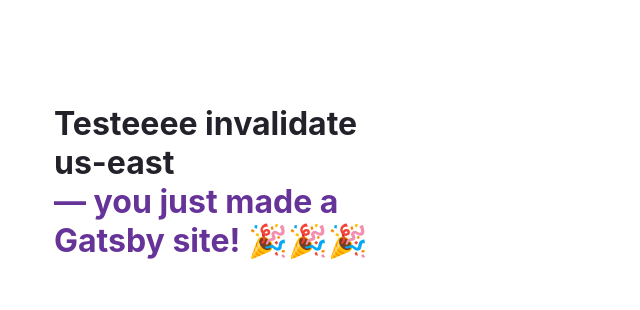
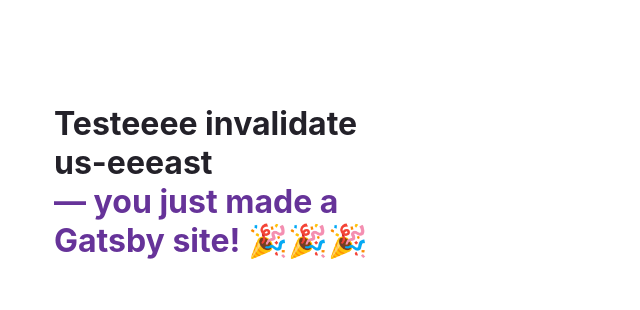
Before and after one commit to cesarolvr/istop-web, a Gatsby site: page / in a window 1280 px wide. Shown: the top 310 px of the page, 50-690 px from the left. Built offline with nearby package versions, Linux system fonts and the light colour scheme; Gatsby itself is replaced by a stand-in of ours.

Commit message:
testing ci/cd on production

```diff
--- a/src/pages/index.js
+++ b/src/pages/index.js
@@ -127,7 +127,7 @@
   return (
     <main style={pageStyles}>
       <h1 style={headingStyles}>
-        Testeeee invalidate us-east
+        Testeeee invalidate us-eeeast
         <br />
         <span style={headingAccentStyles}>— you just made a Gatsby site! 🎉🎉🎉</span>
       </h1>
```
Also changed, not shown: .github/workflows/build.yml.
